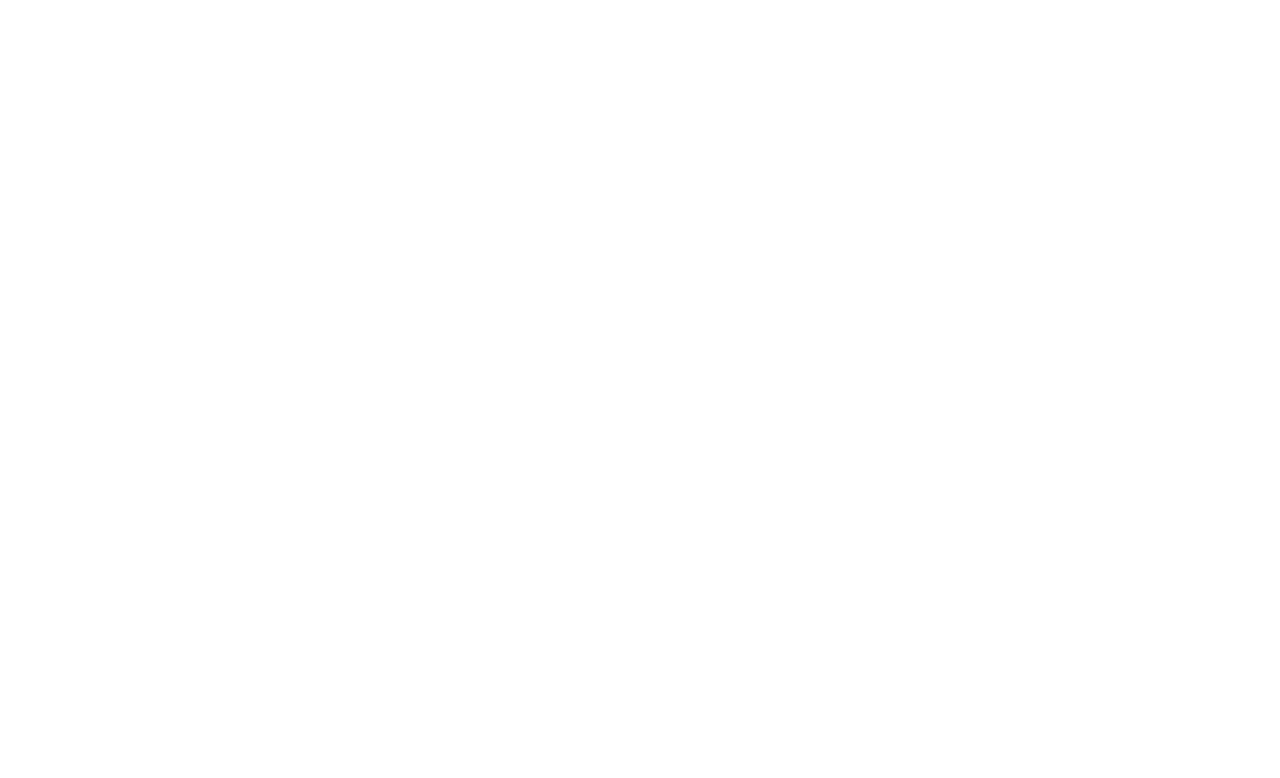
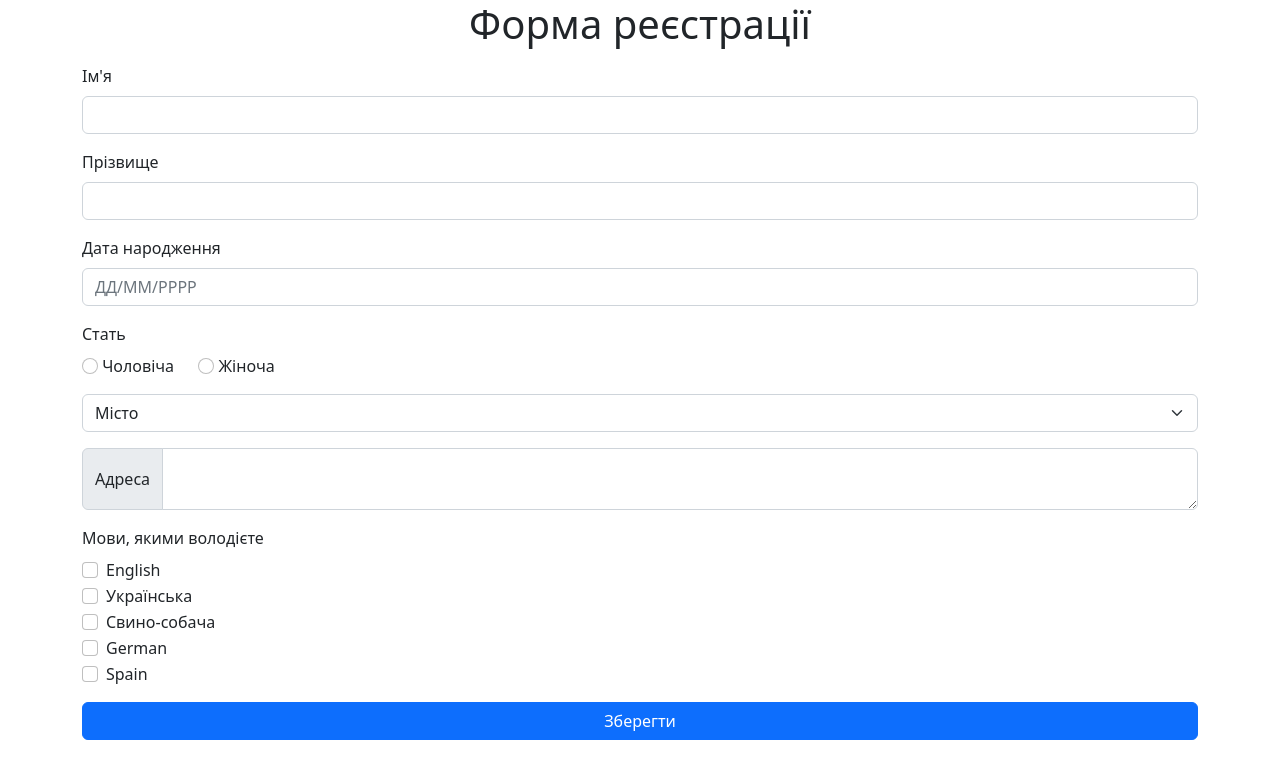
Before and after one commit to godkate/git-hw27, a plain HTML site: page index.html in a window 1280 px wide. Drawn offline with nearby package versions, Linux system fonts and the light colour scheme.

Commit message:
Added a form

```diff
--- a/index.html
+++ b/index.html
@@ -3,9 +3,115 @@
 <head>
     <meta charset="UTF-8">
     <title>Title</title>
+    <link rel="stylesheet" href="https://cdn.jsdelivr.net/npm/bootstrap@5.2.3/dist/css/bootstrap.min.css">
 </head>
 <body>
+<div class="container">
+    <div class="row">
+        <h1 class="mb-3 text-center" >
+            Форма реєстрації
+        </h1>
+        <form action="">
+            <div class="mb-3">
+                <label for="name" class="form-label">
+                    Ім'я
+                </label>
+                <input class="form-control" type="text" name="name" id="name" required minlength="6" maxlength="20">
+                <div class=""></div>
+            </div>
+            <div class="mb-3">
+                <label for="lastName" class="form-label">
+                    Прізвище
+                </label>
+                <input class="form-control" type="text" name="lastName" id="lastName" required minlength="6" maxlength="20">
+                <div class=""></div>
+            </div>
+            <div class="mb-3">
+                <label for="dateOfBirth" class="form-label">
+                    Дата народження
+                </label>
+                <input class="form-control" type="text" name="dateOfBirth" id="dateOfBirth" required minlength="8" maxlength="8" placeholder="ДД/ММ/РРРР">
+                <div class=""></div>
+            </div>
+            <div class="mb-3">
+                <label class="form-label">
+                    Стать
+                </label>
+                <div>
+                    <input class="form-check-input" type="radio" name="gender" id="gender1" required>
+                    <label class="form-check-label" for="gender1">
+                        Чоловіча
+                    </label>
+                    <input class="form-check-input" type="radio" name="gender" id="gender2" required style="margin-left: 20px">
+                    <label class="form-check-label" for="gender2">
+                        Жіноча
+                    </label>
+                </div>
+            </div>
 
+            <div class="mb-3">
+                    <select class="form-select" aria-label="city">
+                        <option selected>Місто</option>
+                        <option value="1">Київ</option>
+                        <option value="2">Харків</option>
+                        <option value="3">Дніпро</option>
+                        <option value="4">Одеса</option>
+                        <option value="5">Миколаїв</option>
+                        <option value="6">Запоріжжя</option>
+                        <option value="7">Кропивницький</option>
+                        <option value="8">Херсон</option>
+                        <option value="9">Полтава</option>
+                    </select>
+            </div>
+            <div class="mb-3">
+                <div class="input-group">
+                    <span class="input-group-text">Адреса</span>
+                    <textarea class="form-control" aria-label="address"></textarea>
+                </div>
+            </div>
+            <div class="mb-3">
+                    <label class="form-label">
+                        Мови, якими володієте
+                    </label>
+                    <div class="form-check">
+                        <input class="form-check-input" type="checkbox" value="" id="en">
+                        <label class="form-check-label" for="en">
+                            English
+                        </label>
+                    </div>
+                    <div class="form-check">
+                        <input class="form-check-input" type="checkbox" value="" id="ua">
+                        <label class="form-check-label" for="ua">
+                            Українська
+                        </label>
+                    </div>
+                    <div class="form-check">
+                        <input class="form-check-input" type="checkbox" value="" id="ru">
+                        <label class="form-check-label" for="ru">
+                            Свино-собача
+                        </label>
+                    </div>
+                    <div class="form-check">
+                        <input class="form-check-input" type="checkbox" value="" id="de">
+                        <label class="form-check-label" for="de">
+                            German
+                        </label>
+                    </div>
+                    <div class="form-check">
+                        <input class="form-check-input" type="checkbox" value="" id="es">
+                        <label class="form-check-label" for="es">
+                            Spain
+                        </label>
+                    </div>
+            </div>
+            <button class="btn btn-primary w-100">
+                Зберегти
+            </button>
+
+
+        </form>
+    </div>
+</div>
 
 <script async src="index.js"></script>
 </body>
```
Also changed, not shown: index.js (+15 -0 lines).
